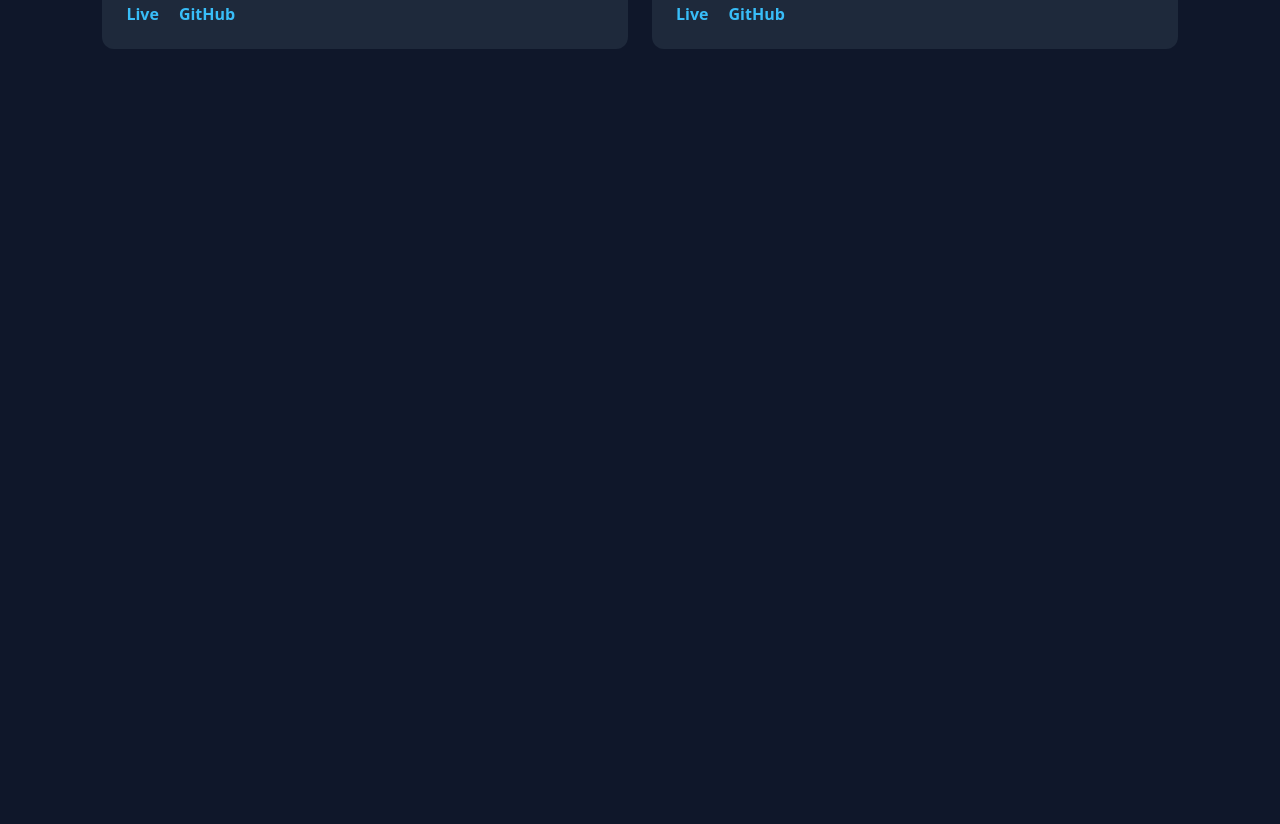
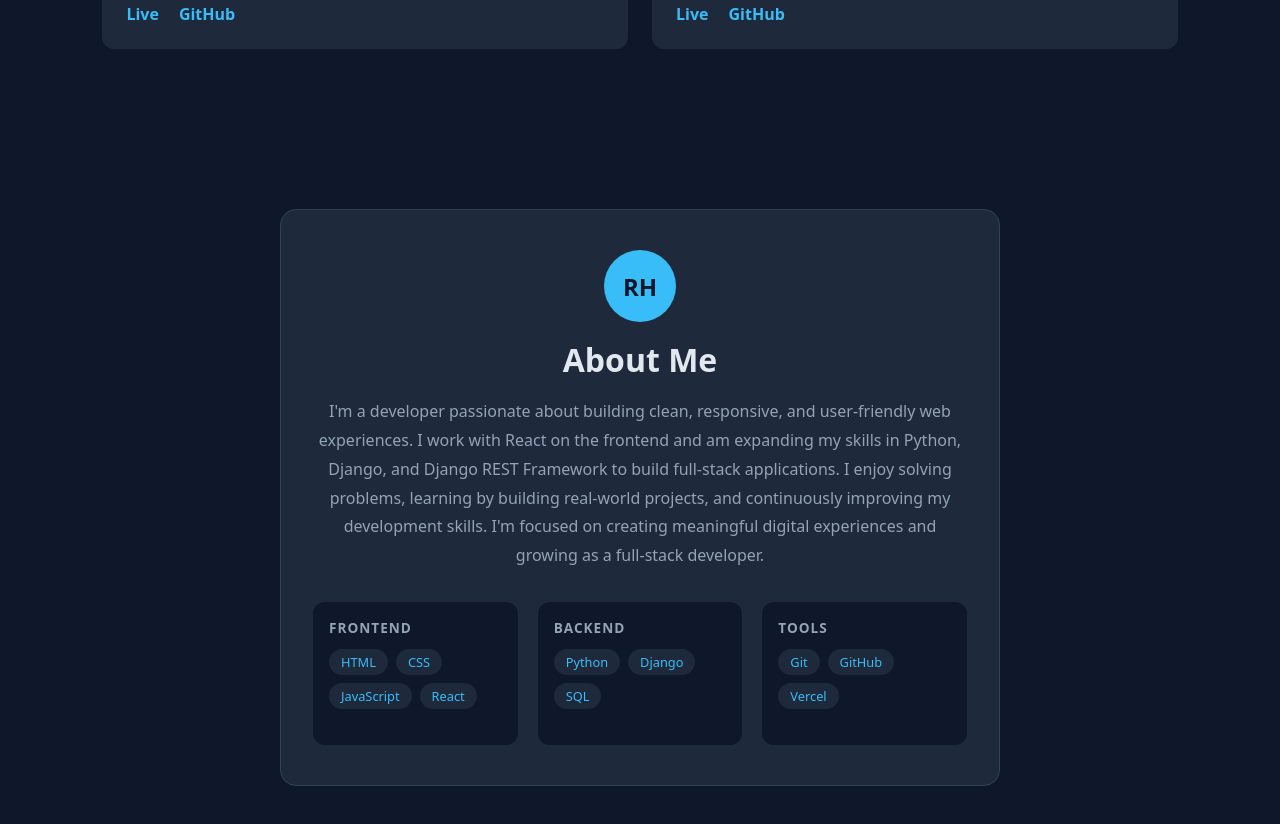
Before and after one commit to rohitlodhi04/my-portfolio, a React (Vite) app: page / in a window 1280 px wide. Shown: the part 1120-1944 px from the top of the page. Before the commit the page ends 1249 px from the top, so only its background shows below. Built offline with nearby package versions, Linux system fonts and the light colour scheme.

Commit message:
Add About Section and change Hero description

```diff
--- a/src/App.jsx
+++ b/src/App.jsx
@@ -1,6 +1,7 @@
 import Navbar from "./components/Navbar";
 import Hero from "./components/Hero";
 import Projects from "./components/Projects";
+import About from "./components/About";
 import "./index.css";
 
 export default function App() {
@@ -9,6 +10,7 @@ export default function App() {
       <Navbar />
       <Hero />
       <Projects />
+      <About/>
     </>
   );
 }
--- /dev/null
+++ b/src/components/About.jsx
@@ -0,0 +1,32 @@
+const skillGroups = [
+  { title: "Frontend", items: ["HTML", "CSS", "JavaScript", "React"] },
+  { title: "Backend", items: ["Python", "Django", "SQL"] },
+  { title: "Tools", items: ["Git", "GitHub", "Vercel"] },
+];
+
+export default function About() {
+  return (
+    <section id="about" className="about">
+      <div className="about-card">
+        <div className="about-avatar">RH</div>
+        <h2 className="about-title">About Me</h2>
+        <p className="about-text">
+          I'm a developer passionate about building clean, responsive, and user-friendly web experiences. I work with React on the frontend and am expanding my skills in Python, Django, and Django REST Framework to build full-stack applications. I enjoy solving problems, learning by building real-world projects, and continuously improving my development skills. I'm focused on creating meaningful digital experiences and growing as a full-stack developer.
+        </p>
+
+        <div className="skill-groups">
+          {skillGroups.map((g) => (
+            <div className="skill-group" key={g.title}>
+              <h3>{g.title}</h3>
+              <div className="tech-list">
+                {g.items.map((s) => (
+                  <span className="tech-tag" key={s}>{s}</span>
+                ))}
+              </div>
+            </div>
+          ))}
+        </div>
+      </div>
+    </section>
+  );
+}
--- a/src/components/Hero.jsx
+++ b/src/components/Hero.jsx
@@ -5,8 +5,8 @@ export default function Hero() {
         <p className="hero-greeting">Hi, I'm</p>
         <h1>Rohit Rajput</h1>
         <p className="hero-intro">
-          Final-year BCA student and aspiring full-stack developer.
-          I build web apps with React and Django.
+          <b>I turn ideas into digital experiences.</b><br />
+          Focused on thoughtful design, clean code, and building things that matter.
         </p>
         <div className="hero-buttons">
           <a href="#work" className="btn btn-primary">View Work</a>
--- a/src/index.css
+++ b/src/index.css
@@ -181,3 +181,71 @@ body {
 .project-links a:hover {
   text-decoration: underline;
 }
+
+/* About */
+.about {
+  padding: 80px 8%;
+  display: flex;
+  justify-content: center;
+  scroll-margin-top: 70px;
+}
+
+.about-card {
+  width: 100%;
+  max-width: 720px;
+  background: #1e293b;
+  border: 1px solid #334155;
+  border-radius: 16px;
+  padding: 40px 32px;
+  text-align: center;
+}
+
+.about-avatar {
+  width: 72px;
+  height: 72px;
+  margin: 0 auto 16px;
+  border-radius: 50%;
+  background: #38bdf8;
+  color: #0f172a;
+  display: flex;
+  align-items: center;
+  justify-content: center;
+  font-size: 1.5rem;
+  font-weight: 700;
+}
+
+.about-title {
+  font-size: 2rem;
+  margin-bottom: 16px;
+}
+
+.about-text {
+  color: #94a3b8;
+  line-height: 1.8;
+  margin-bottom: 32px;
+}
+
+.skill-groups {
+  display: grid;
+  grid-template-columns: repeat(auto-fit, minmax(180px, 1fr));
+  gap: 20px;
+  text-align: left;
+}
+
+.skill-group {
+  background: #0f172a;
+  border-radius: 12px;
+  padding: 16px;
+}
+
+.skill-group h3 {
+  font-size: 0.85rem;
+  color: #94a3b8;
+  text-transform: uppercase;
+  letter-spacing: 1px;
+  margin-bottom: 12px;
+}
+
+.skill-group .tech-tag {
+  background: #1e293b;
+}
```
